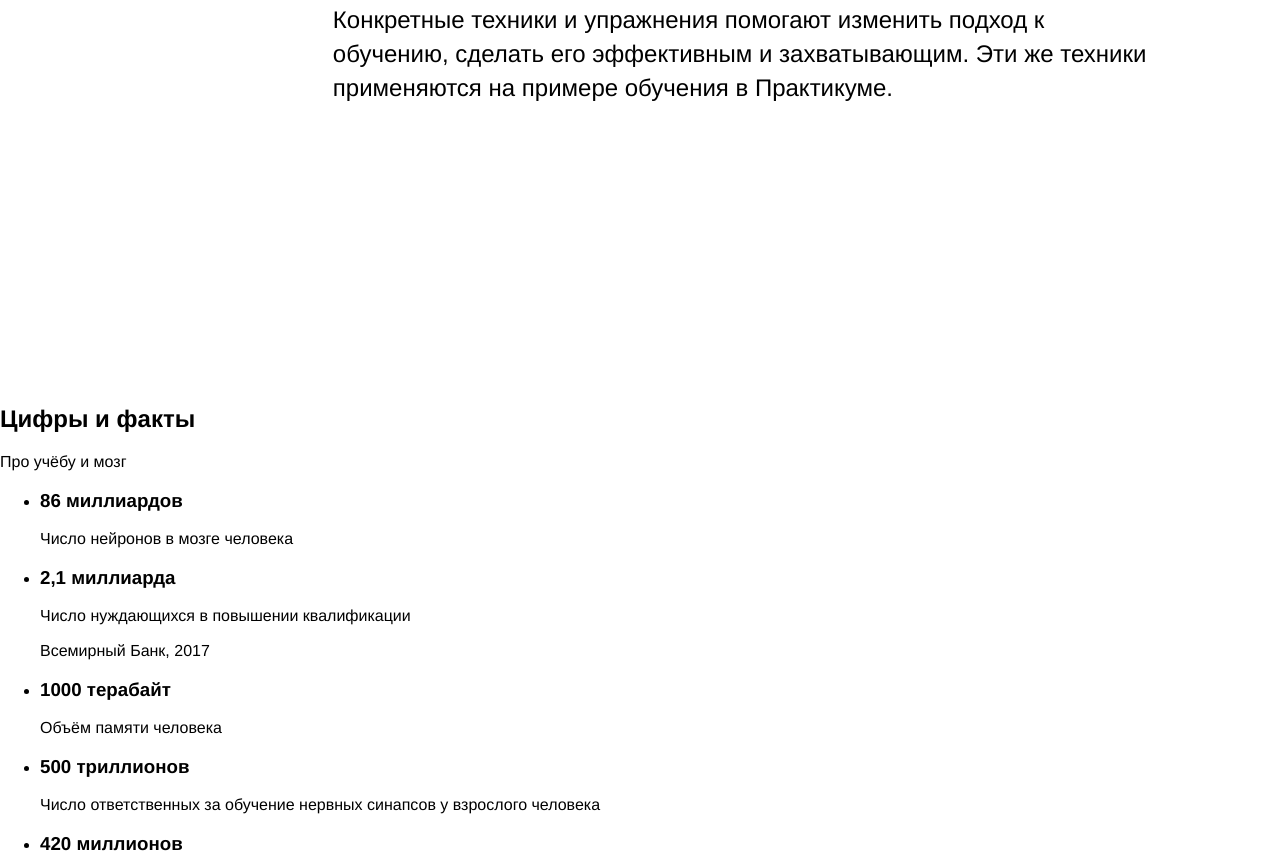
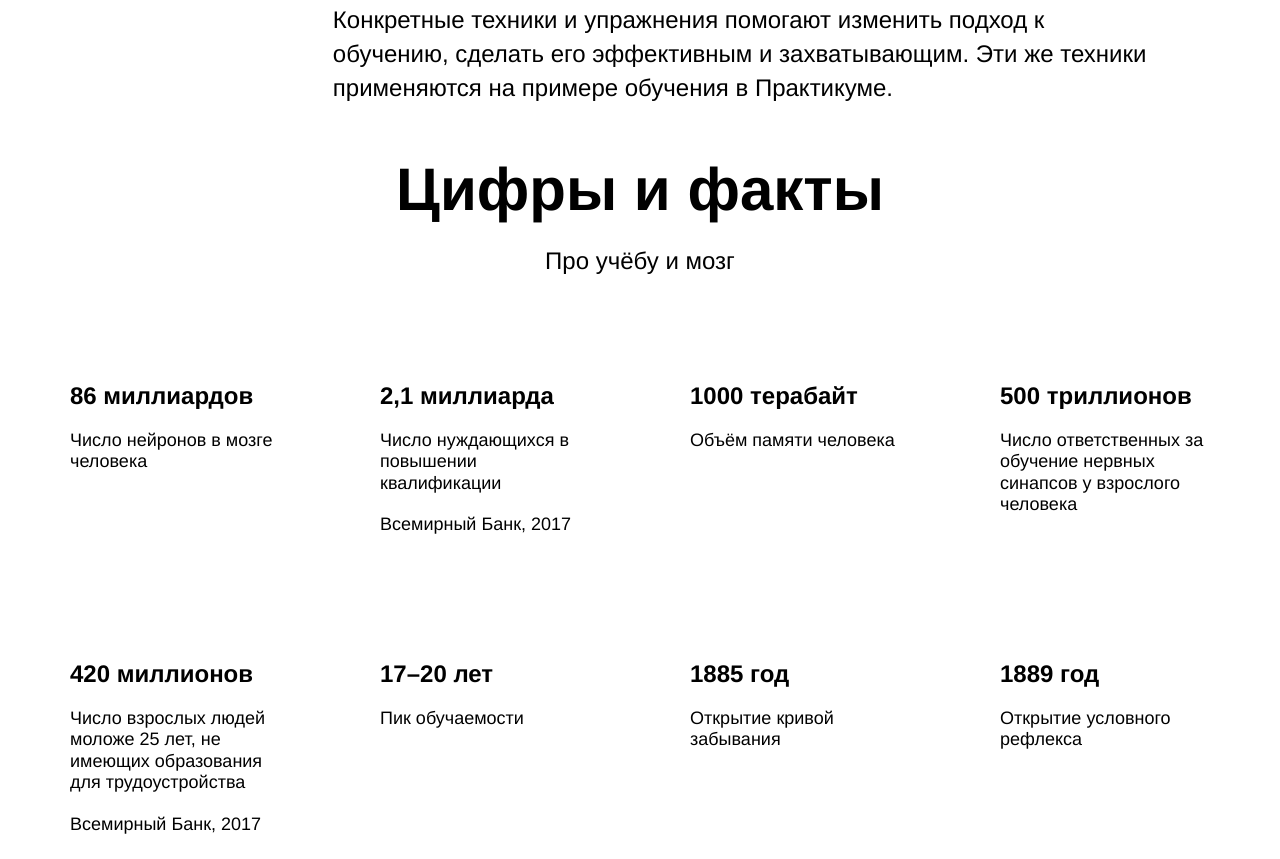
Before and after one commit to ProRakDie0/Yandex-front-end, a plain HTML site: page index.html in a window 1280 px wide. Shown: the part 1151-2010 px from the top of the page. Drawn offline with Linux system fonts and the light colour scheme.

Commit message:
Сделал digits
Сделал для digits стили

```diff
--- a/index.html
+++ b/index.html
@@ -32,10 +32,10 @@
     <main class="content">
       <section class="description">
         <div class="two-columns">
-          <h2 class="two-columns__brief ">Главные проблемы в обучении</h2>
+          <h2 class="two-columns__brief">Главные проблемы в обучении</h2>
 
           <div class="two-columns__main-text ">
-            <p class="two-columns__paragraph no-margin-top">
+            <p class="two-columns__paragraph">
               Ни в школе, ни в институте нас не учат тому, как правильно изучать материал. Мы готовимся к экзаменам и учим билеты. Мы тренируемся решать однообразные задачи, чтобы лучше сдать тест, но часто в итоге это не дает нам реального знания. Зубрежка быстро выветривается и не приносит пользы.
             </p>
 
@@ -44,7 +44,7 @@
               учиться тоже нужно уметь, но почему-то этому мало где учат. Что с этим делать?
             </p>
 
-            <p class="two-columns__paragraph no-margin-botton">
+            <p class="two-columns__paragraph no-margin-bottom">
               Конкретные техники и упражнения помогают изменить подход к обучению, сделать его эффективным и захватывающим. Эти же техники применяются на примере обучения в Практикуме.
             </p>
           </div>
@@ -65,7 +65,7 @@
 
           <li class="table__cell">
             <h3 class="table__heading">2,1 миллиарда</h3>
-            <p class="table__text">Число нуждающихся в повышении квалификации</p>
+            <p class="table__text margin-bottom-20">Число нуждающихся в повышении квалификации</p>
             <p class="table__text">Всемирный Банк, 2017</p>
           </li>
 
@@ -81,7 +81,7 @@
 
           <li class="table__cell">
             <h3 class="table__heading">420 миллионов</h3>
-            <p class="table__text">Число взрослых людей моложе 25 лет, не имеющих образования для трудоустройства</p>
+            <p class="table__text margin-bottom-20">Число взрослых людей моложе 25 лет, не имеющих образования для трудоустройства</p>
             <p class="table__text">Всемирный Банк, 2017</p>
           </li>
 
--- a/styles/style.css
+++ b/styles/style.css
@@ -12,7 +12,7 @@
   margin-top: 80px;
 }
 
-/* ------ */
+/* ---header--- */
 
 .header {
   min-height: 600px;
@@ -73,7 +73,13 @@
   z-index: 1;
 }
 
-/* ------ */
+/* ---content--- */
+
+.content {
+  margin: 0;
+}
+
+/* ---description--- */
 
 .description {
   min-height: 600px;
@@ -81,7 +87,7 @@
   margin-top: 100px;
   display: flex;
   justify-content: center;
-  margin-bottom: 0k;
+  margin-bottom: -150px;
 }
 
 .two-columns {
@@ -90,7 +96,6 @@
   width: 80%;
   flex-wrap: wrap;
   margin: 0;
-
 }
 
 .two-columns__brief {
@@ -107,7 +112,6 @@
   flex-direction: column;
   width: 80%;
   min-width: 784px;
-
 }
 
 .two-columns__paragraph {
@@ -127,8 +131,86 @@
   margin: 30px 0 30px 0;
 }
 
-/* ------ */
+/* ---digits--- */
 
 .digits {
+  min-height: 600px;
+  max-height: 756px;
+  margin-top: 0px;
+  text-align: center;
+}
+
+.section-title {
+  width: 60%;
+  margin: 0 auto;
+  margin-bottom: 20px;
+  line-height: 1.15;
+  font-size: 60px;
+  font-weight: 600;
+}
+
+.section-subtitle {
+  width: 60%;
+  margin: 0 auto;
+  margin-bottom: 60px;
+  line-height: 34px;
+  font-size: 24px;
+  font-weight: normal;
+}
+
+.table {
+  display: grid;
+  width: 1100px;
+  grid-template-columns: repeat(4, 250px);
+  gap: 60px;
+  justify-content: center;
+  margin: 0 auto;
+  list-style: none;
+  padding: 0;
+}
+
+.table__cell {
+  padding: 20px;
+  text-align: left;
+}
+
+.table__heading {
+  margin-bottom: 20px;
+  line-height: 1.15;
+  font-size: 24px;
+  font-weight: 600;
+}
+
+.table__text {
+  line-height: 1.2;
+  font-size: 18px;
+  font-weight: normal;
+  margin: 0;
+}
+
+.margin-bottom-20 {
+  margin: 0;
+  margin-bottom: 20px;
+}
+
+/* ---feynman--- */
+
+.feynman {
   margin-top: 100px;
+  margin-bottom: 0px;
 }
+
+
+/* ---kaufman--- */
+
+.kaufman {
+  margin-top: 90px;
+  margin-bottom: 90px;
+}
+
+/* ---footer--- */
+
+.footer {
+  margin-top: 60px;
+  margin-left: 40px;
+}
```
